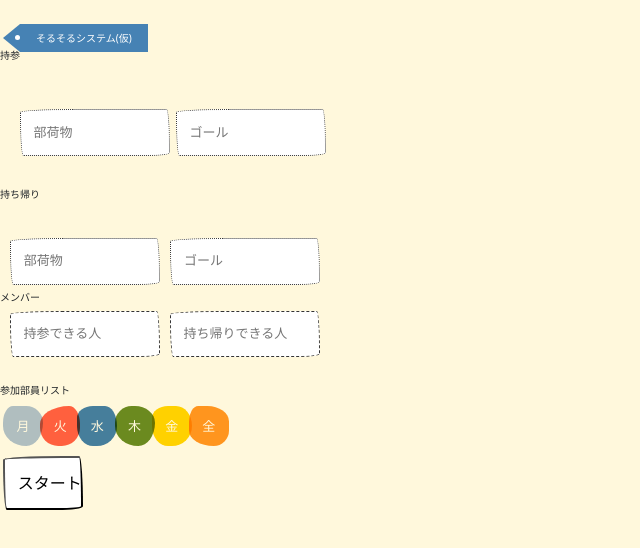
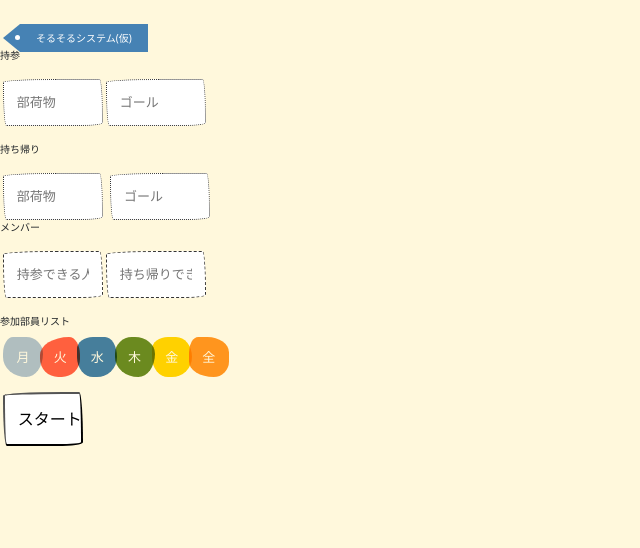
Before and after one commit to solsolsystem/nacchicchi, a plain HTML site: page index.html in a window 1280 px wide. Shown: the whole page, without its empty margins (0-640 px from the left). Drawn offline with nearby package versions, Linux system fonts and the light colour scheme.

Commit message:
Update index.css

```diff
--- a/index.css
+++ b/index.css
@@ -94,7 +94,7 @@ h2:after {
 .form-control0{
 	/*display: block;*/
 	/*width: 200px;
-*/	margin: 20px 10px -20px 0px;
+*/	/*margin: 20px 10px -20px 0px;*/
 	background: #ffffff;
 	/*border: none;*/
 	/*border-radius: 20% 20% 20% 20%/70% 70% 70% 70%;*/
@@ -104,7 +104,7 @@ h2:after {
 .form-control1{
 	/*display: block;
 	width: 200px;*/
-	margin: 20px -4px 5px 10px;
+	/*margin: 20px -4px 5px 10px;*/
 	background: #ffffff;
 	/*border: none;*/
 }
@@ -113,7 +113,7 @@ h2:after {
 .form-control2{
 	/*display: block;
 	width: 200px;*/
-	margin: -20px 10px 0px 0px;
+	/*margin: -20px 10px 0px 0px;*/
 	background: #ffffff;
 	/*border: none;*/
 }
@@ -121,7 +121,7 @@ h2:after {
 .form-control3{
 	display: block;
 	width: 80px;
-	margin: -5px 3px 0px;
+	/*margin: -5px 3px 0px;*/
 	background: #ffffff;
 	/*border: none;*/
 }
@@ -129,7 +129,7 @@ h2:after {
 
 /*枠お試し*/
 .mb-3 {
-  padding: 10px;
+  padding: 0px;
   display: flex;
   flex-wrap: wrap;
 }
@@ -137,11 +137,11 @@ input {
   background: #efefef;
   border-radius: 240px 15px 100px 15px / 15px 200px 15px 185px;
   padding: 1%;
-  width: 150px;
-  margin: 1px;
+  width: 100px;
+  margin: 0px 0px 0px 3px;
 }
  {
-  border: 2px inset #333;
+  border: 1px inset #333;
 }
 .form-control1 {
   border: 1px dotted #333;
```
